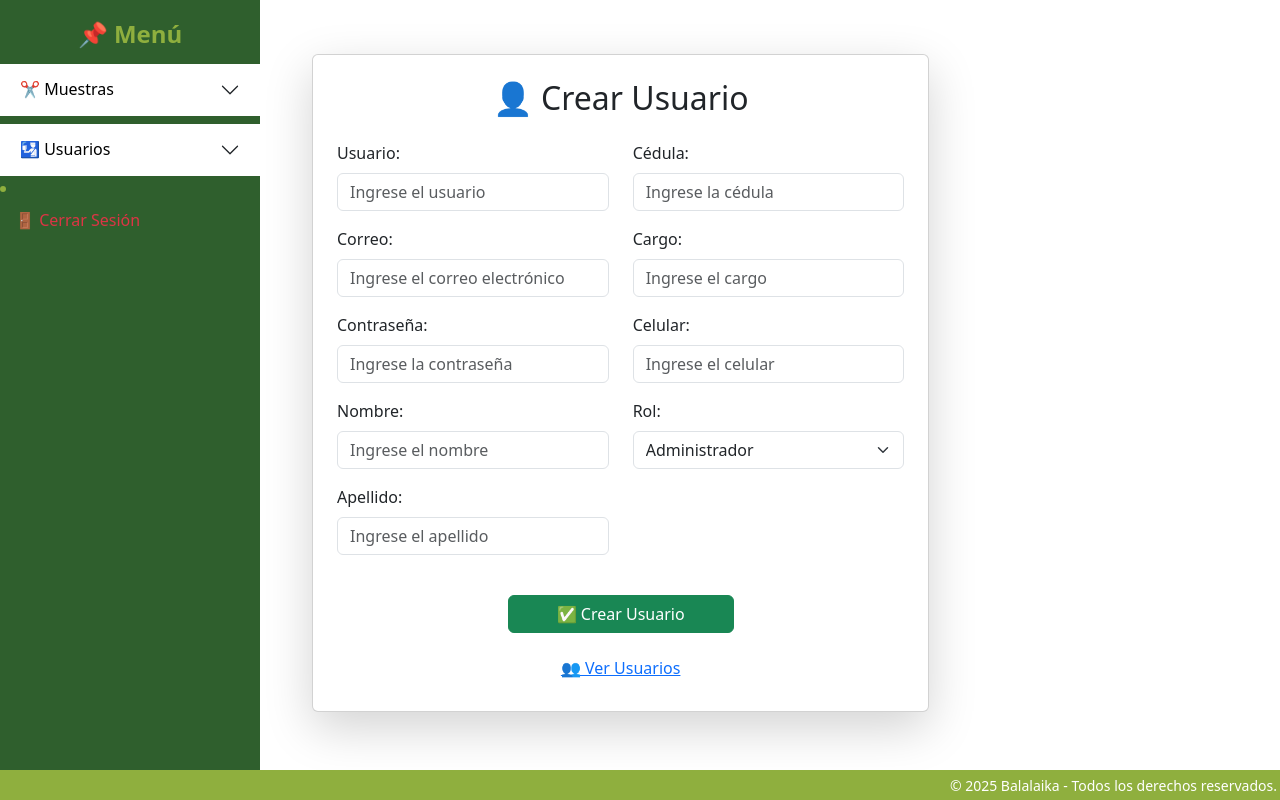
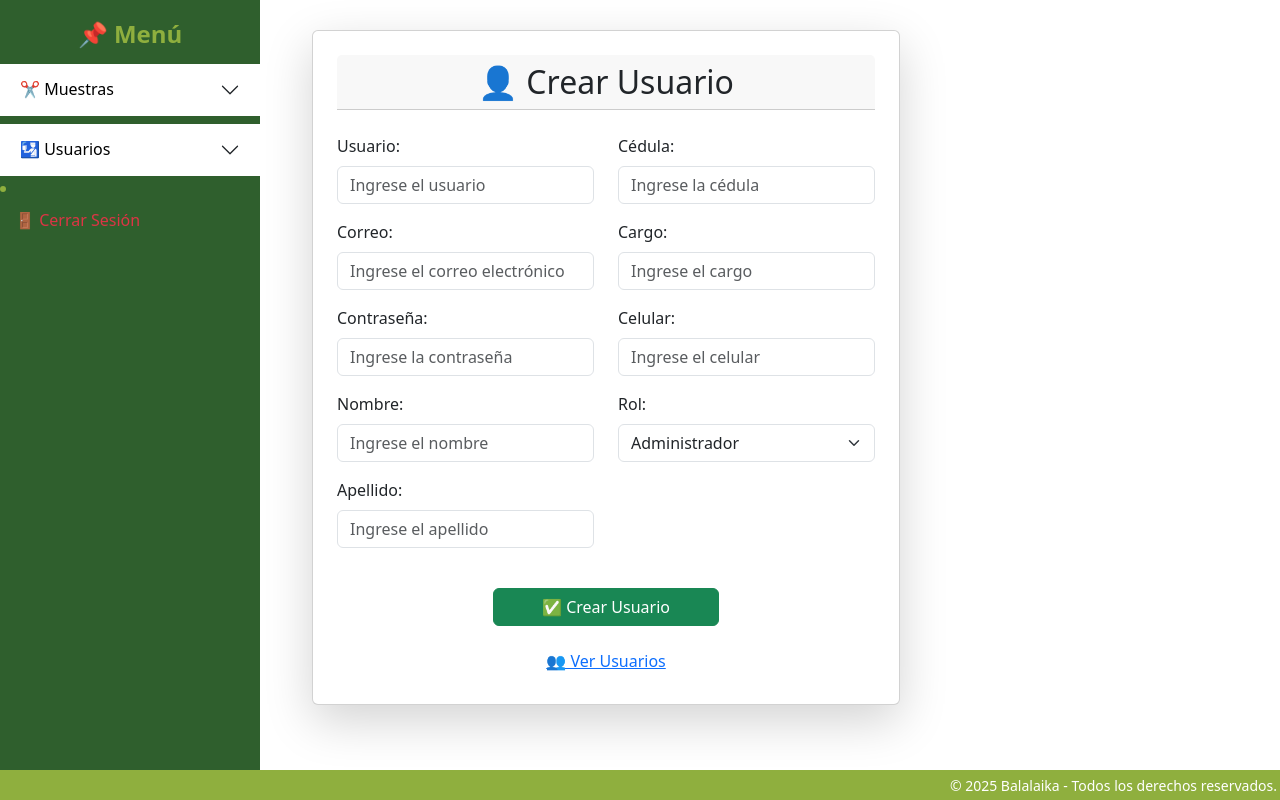
Before and after one commit to andresreaver/Manejo_de_Muestras, a Django app: page /usuarios/crear_usuario/ in a window 1280 px wide. Run offline with Django 4.2, Linux system fonts and the light colour scheme; the visitor is signed in with stand-in values (Sample User, id 1).

Commit message:
Se implementan las funciones visuales

```diff
--- a/templates/usuarios/crear_usuario.html
+++ b/templates/usuarios/crear_usuario.html
@@ -1,11 +1,11 @@
 {% extends "base.html" %}
 
 {% block content %}
-<div class="container mt-4">
+<div class="container-fluid mt-auto">
     <div class="d-flex justify-content align-items-center">
-        <div class="col-md-8">
+
             <div class="card shadow-lg p-4">
-                <h2 class="text-center mb-4">👤 Crear Usuario</h2>
+                <h2 class="card-header text-center mb-4">👤 Crear Usuario</h2>
 
                 <form method="POST" class="needs-validation">
                     {% csrf_token %}
@@ -65,7 +65,7 @@
                     <a href="{% url 'lista_usuarios' %}" class="btn btn-link">👥 Ver Usuarios</a>
                 </div>
             </div>
-        </div>
+
     </div>
 </div>
 {% endblock %}
```
